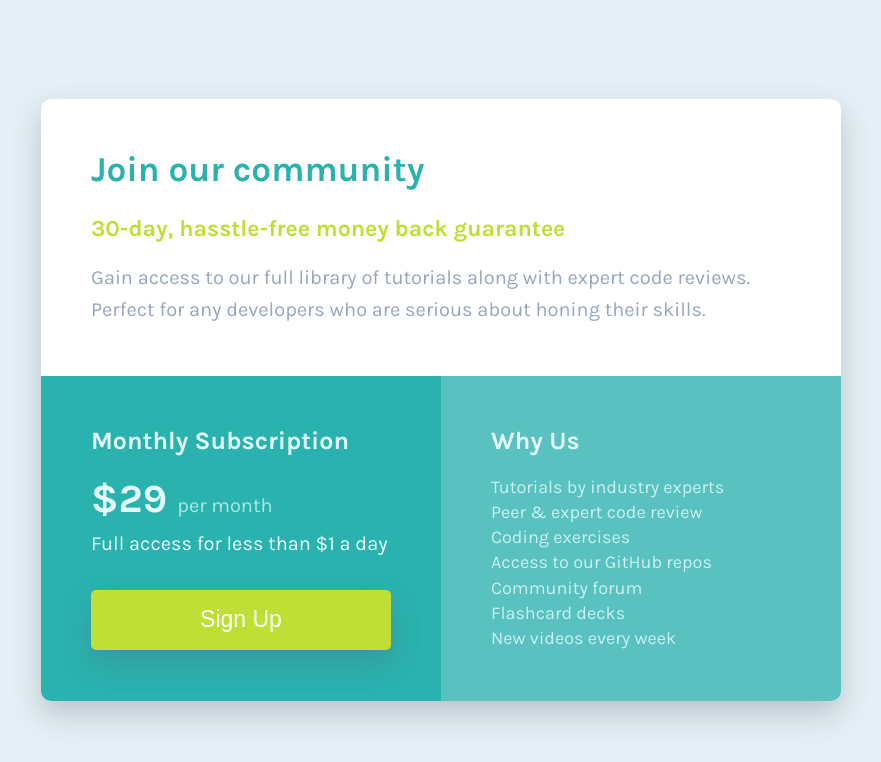
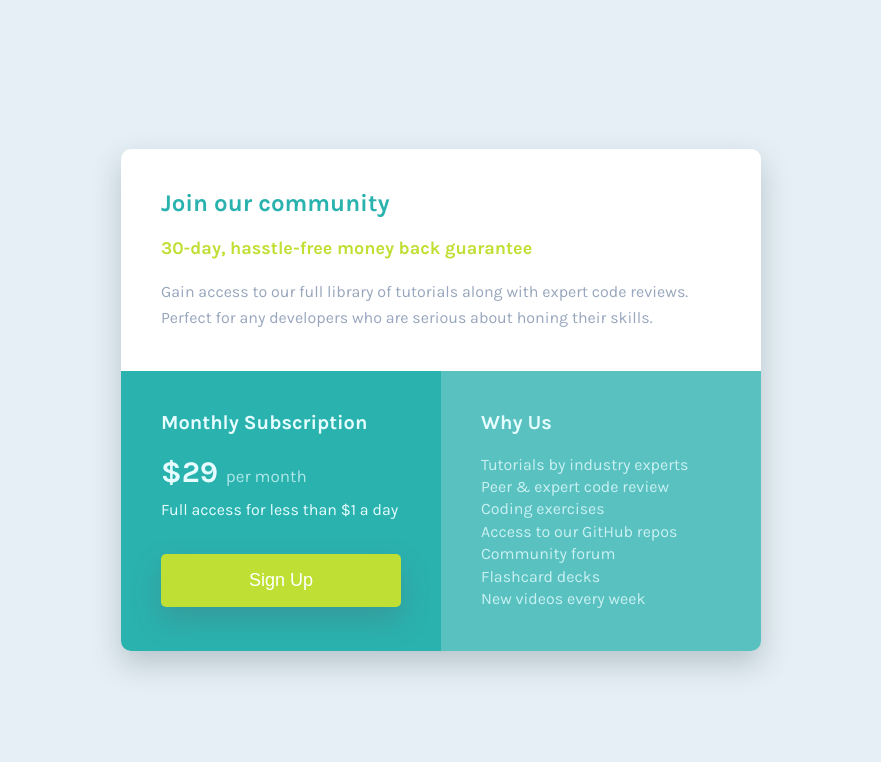
Before and after one commit to SachithKarunathilake/11.Single-price-grid-component, a plain HTML site: page index.html in a window 1280 px wide. Shown: the whole page, without its empty margins (199-1080 px from the left). Drawn offline with Linux system fonts and the light colour scheme.

Commit message:
Third commit
reset

```diff
--- a/style.css
+++ b/style.css
@@ -15,7 +15,7 @@ body{
 
 main{
     width:87%;
-    max-width:800px;
+    max-width:640px;
     border-radius:10px;
     overflow: hidden;
     box-shadow: rgba(83, 99, 109, 0.3) 0px 13px 29px 0px;
@@ -103,48 +103,21 @@ main{
         display: flex;
     }
     .description{
-        padding:50px ;
-    }
-    .description h1{
-        font-size:35px;
-    }
-    .description h2{
-        font-size:23px;
-        margin:25px 0 0 0;
-    }
-    .description p{
-        font-size: 20px;
+        padding:40px;
     }
     .sub_section{
         width:50%;
-        padding:50px;
-    }
-    .sub_section h1{
-        font-size:25px;
+        padding:40px;
     }
     .sub_section h2{
         margin:20px 0 0 0;
-        font-size:40px;
-    }
-    .sub_section h2 span{
-        font-size:20px;
-    }
-    .sub_section p{
-        font-size:20px;
     }
     .sub_section button.signup{
-        height:60px;
-        font-size:23px;
+        height:53px;
     }
     .why_us{
         width:50%;
-        padding:50px;
-    }
-    .why_us h1{
-        font-size: 25px;
-    }
-    .why_us{
-        font-size: 18px;
+        padding:40px;
     }
 
 }
```
Also changed, not shown: 1 other file.
